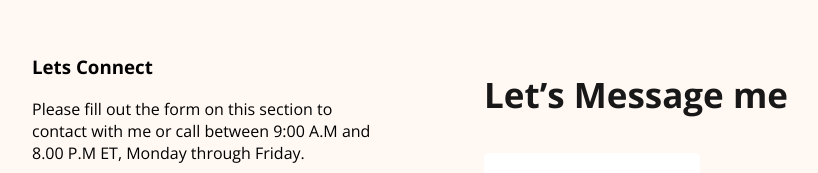
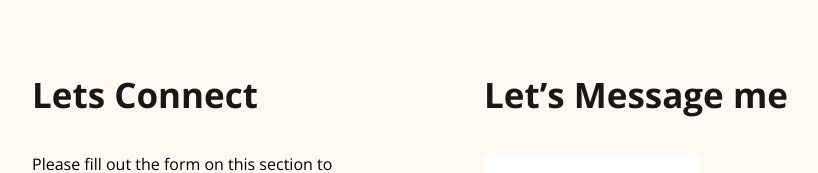
Before and after one commit to tasnimalam1/web-developer-portfolio, a plain HTML site: page index.html in a window 1280 px wide. Shown: the part 3457-3630 px from the top of the page, without its empty margins (206-1024 px from the left). Drawn offline with nearby package versions, Linux system fonts and the light colour scheme.

Commit message:
css update

```diff
--- a/index.html
+++ b/index.html
@@ -200,7 +200,7 @@
     </main>
     <footer class="secondary-bg">
       <div class="footer-column">
-        <h3 class="sectio-title">Lets Connect</h3>
+        <h3 class="section-title">Lets Connect</h3>
         <p>
           Please fill out the form on this section to contact with me or call
           between 9:00 A.M and 8.00 P.M ET, Monday through Friday.
```
